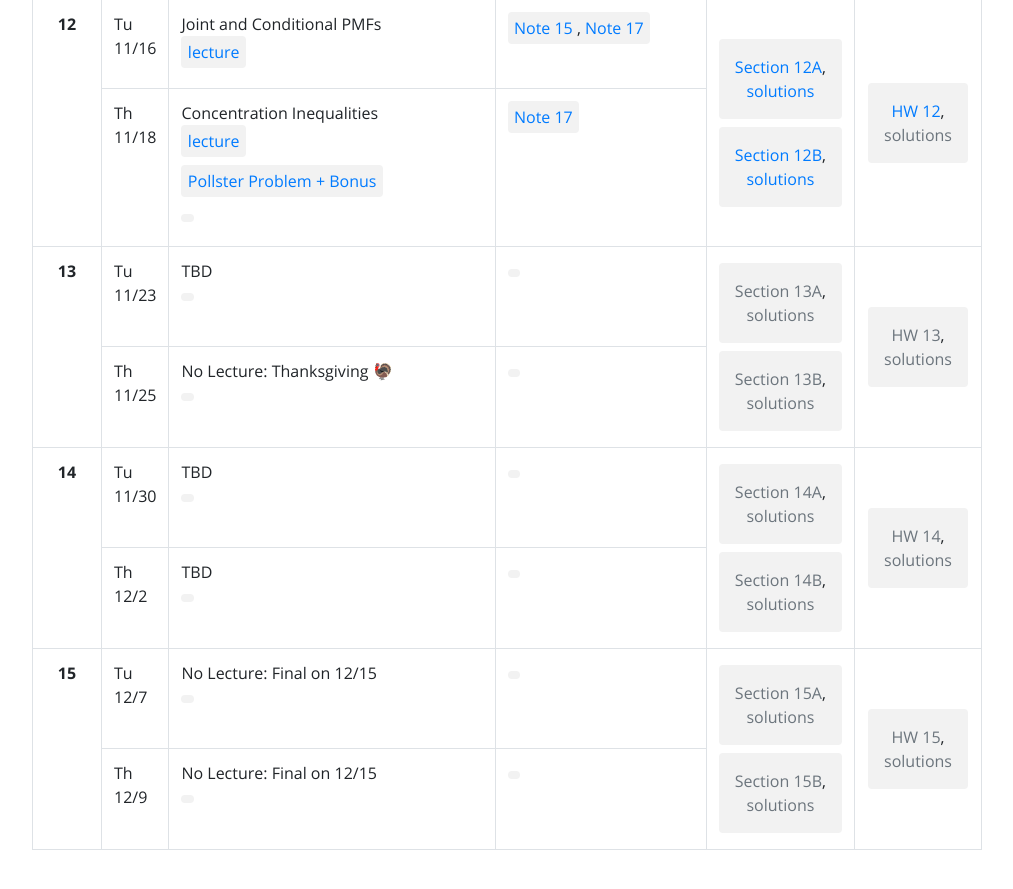
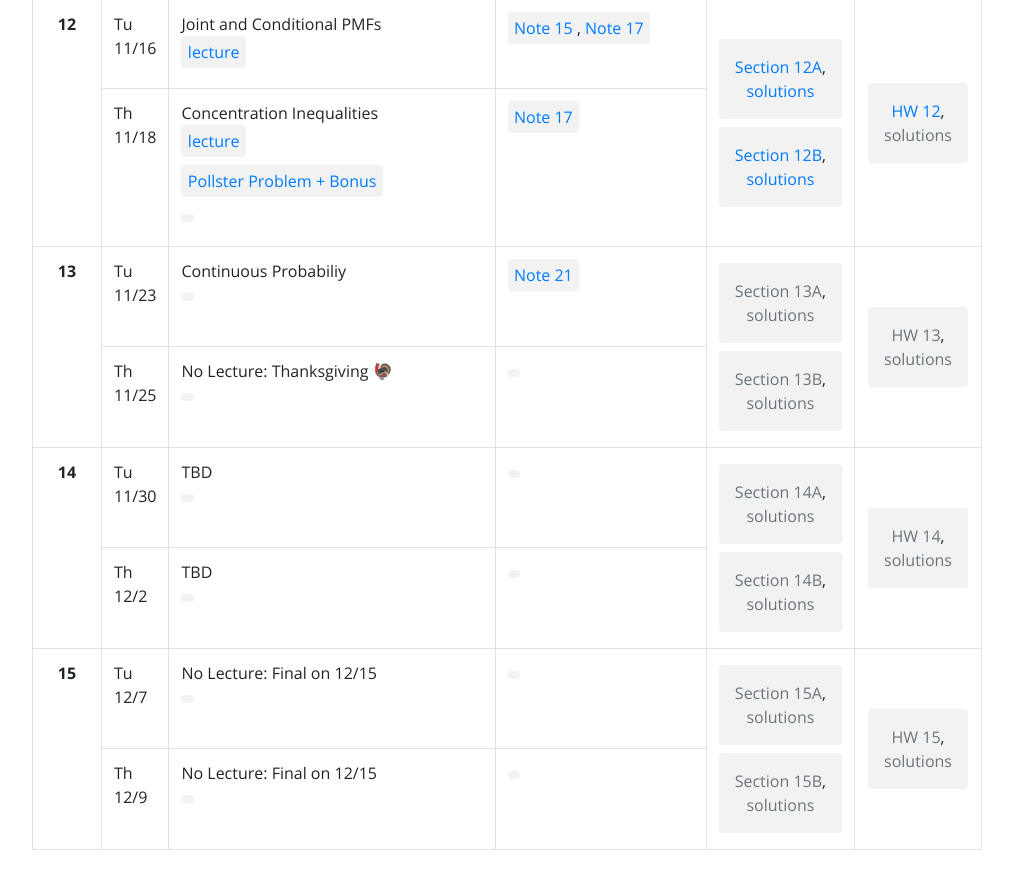
Before and after one commit to tsgoten/cs70-website, a Jekyll site: the page built from index.html, in a window 1280 px wide and 900 px high, scrolled down 3622 px. Shown: the top 889 px of the window, without its empty margins (133-1146 px from the left). Built offline with Jekyll 4.4.1, drawn with Linux system fonts in a browser that asks for light colours.

Commit message:
updated week 13 lecture schedule

```diff
--- a/_data/materials/week_13.yml
+++ b/_data/materials/week_13.yml
@@ -1,8 +1,8 @@
 - type: lec
   date: "11/23"
   week: 13
-  title: "TBD"
-  reading_text: []
+  title: "Continuous Probabiliy"
+  reading_text: [21]
   webcast:
   password:
   mirror:
```
